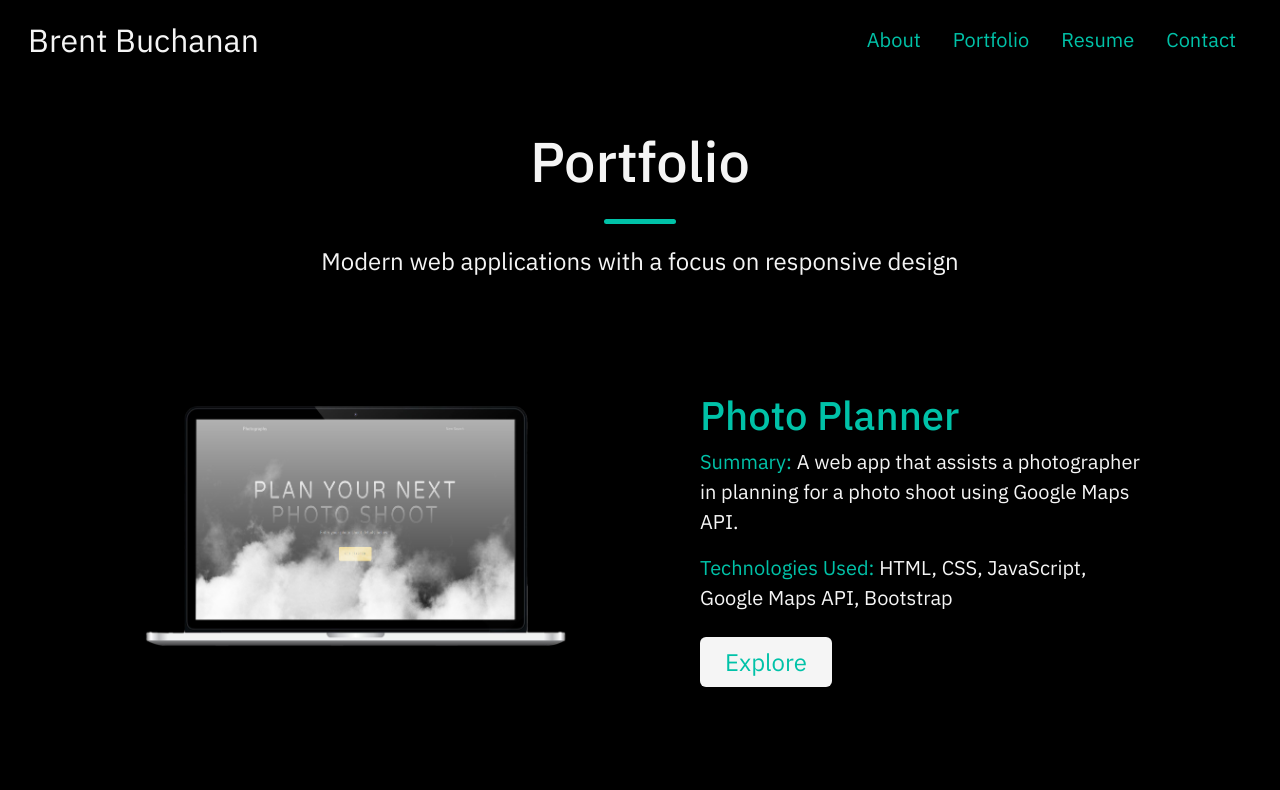
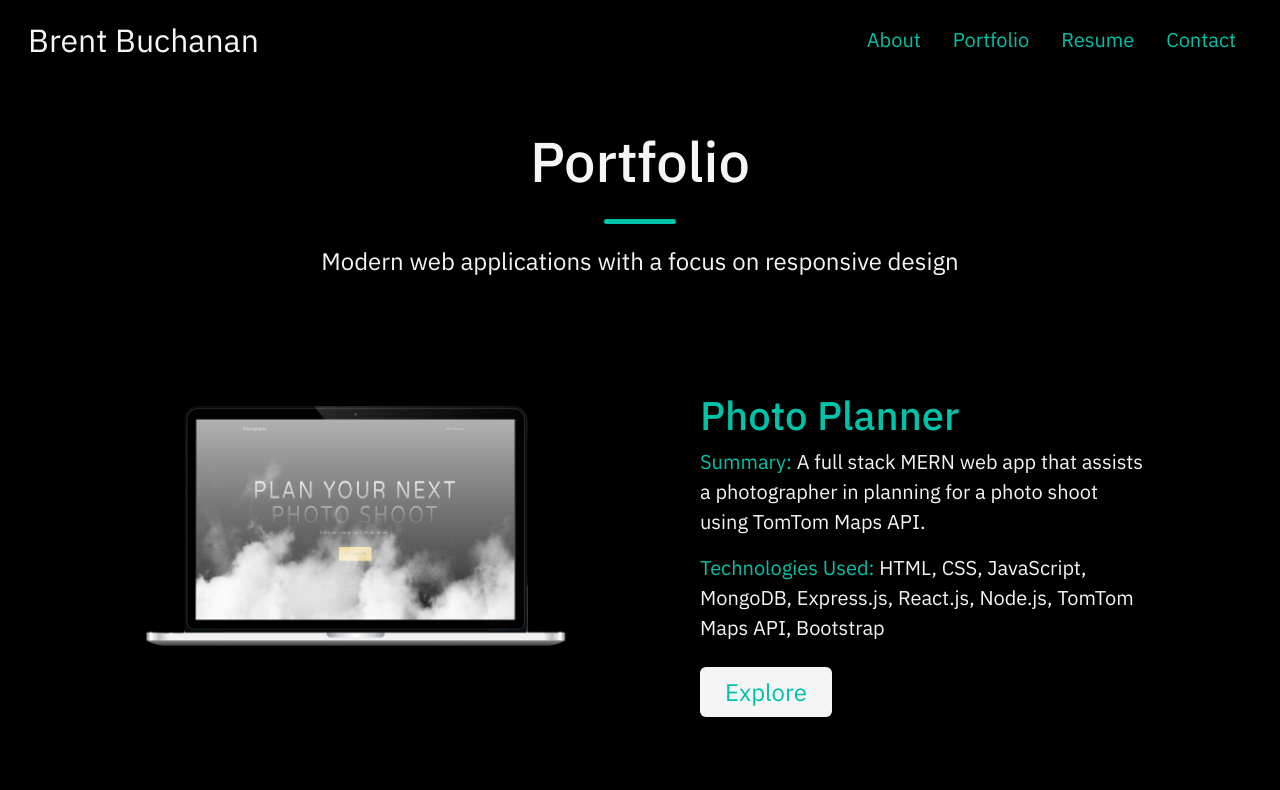
Before and after one commit to Brent-Bew-Canon/react-portfolio, a React (Vite) app: page /portfolio in a window 1280 px wide. Shown: the top 790 px of the page. Built offline with nearby package versions, Linux system fonts and the light colour scheme.

Commit message:
Updated photo planner project details

```diff
--- a/src/components/Elements.js
+++ b/src/components/Elements.js
@@ -9,16 +9,16 @@ import blogger from '../assets/images/blogger.png'
 export const elements = [
     {
         name: "Photo Planner",
-        description: "A web app that assists a photographer in planning for a photo shoot using Google Maps API.",
-        tech: "HTML, CSS, JavaScript, Google Maps API, Bootstrap",
-        tools: ['HTML', 'CSS', 'JavaScrip', 'Google Maps API', 'Bootstrap'],
+        description: "A full stack MERN web app that assists a photographer in planning for a photo shoot using TomTom Maps API.",
+        tech: "HTML, CSS, JavaScript, MongoDB, Express.js, React.js, Node.js, TomTom Maps API, Bootstrap",
+        tools: ['HTML', 'CSS', 'JavaScript', 'MongoDb', 'Express.js', 'React.js', 'Node.js', 'TomTom Maps API', 'Bootstrap'],
         image: photo,
         id: 1,
         subTitle: "Plan your scheduled photography job with ease!",
-        liveLink: "https://brent-bew-canon.github.io/Plan-Photo-Shoot/",
+        liveLink: "https://photoplanner.netlify.app/",
         repoLink: "https://github.com/Brent-Bew-Canon/Plan-Photo-Shoot",
-        overview: ['This app is designed to assist a real estate photographer plan their daily photo shoots regarding location, which equipment to pack, how many photos they need to take, and a general idea for any obvious flight restrictions for taking drone pictures.', 'The Google Map api generates a map view of the location by geolocating the address the user provides. The map is interactive - allowing the user to zoom in or out and switch to satellite view.', 'The number of photos is calculated by evaluating the given square footage of the property. Since airports are the most common flight restriction for drone pilots, the app asks for the user\'s best guess on proximity of the nearest airport. Then, it gives you a general idea on what your maximum legal altitude might be so you can come prepared.'],
-        screenshots: ['https://github.com/Brent-Bew-Canon/Plan-Photo-Shoot/raw/master/public/assets/img/photo%20(1).png', 'https://github.com/Brent-Bew-Canon/Plan-Photo-Shoot/raw/master/public/assets/img/photo%20(2).png', 'https://github.com/Brent-Bew-Canon/Plan-Photo-Shoot/raw/master/public/assets/img/photo%20(3).png', 'https://github.com/Brent-Bew-Canon/Plan-Photo-Shoot/raw/master/public/assets/img/photo%20(4).png']
+        overview: ['This web application helps a real estate photographer plan his/her photo shoot when they get a new job. It utilizes the TomTom API to generate a map based on the inputted address. It then tells the user how many photos to take based on square footage and a ballpark estimate on any flight restrictions for possible drone photos based on proximity to airports.', 'Users can create profiles with a login password and create jobs that are saved to their profile. They can view these jobs via the "My Jobs" page.', 'This web app is built on the MERN stack, and I currently have the server and client hosted separately. The database structure is built with Mongoose and MongoDB. I used React Router to navigate through the different pages on the front end.', 'Future features soon to be added are ability to delete jobs, ability to modify job details, ability to upload photos via AWS S3 bucket, and ability to share viewable links to jobs with uploaded photos to potential clients.'],
+        screenshots: ['https://github.com/Brent-Bew-Canon/Plan-Photo-Shoot/raw/master/client/public/assets/img/photo%20(1).png', 'https://github.com/Brent-Bew-Canon/Plan-Photo-Shoot/raw/master/client/public/assets/img/photo%20(2).png', 'https://github.com/Brent-Bew-Canon/Plan-Photo-Shoot/raw/master/client/public/assets/img/photo%20(3).png', 'https://github.com/Brent-Bew-Canon/Plan-Photo-Shoot/raw/master/client/public/assets/img/photo%20(4).png', 'https://github.com/Brent-Bew-Canon/Plan-Photo-Shoot/raw/master/client/public/assets/img/profile.png', 'https://github.com/Brent-Bew-Canon/Plan-Photo-Shoot/raw/master/client/public/assets/img/myjobs.png', 'https://github.com/Brent-Bew-Canon/Plan-Photo-Shoot/raw/master/client/public/assets/img/createjob.png']
     },
     {
         name: "Arizona Drone Photography",
--- a/src/pages/Project.jsx
+++ b/src/pages/Project.jsx
@@ -41,7 +41,7 @@ function ProjectMain(i) {
 
 function Screenshots(i) {
     return elements[i].screenshots.map(el =>
-        <img src={el} className="w-100 py-5 rounded" alt="" />)
+        <img key={el} src={el} className="w-100 py-5 rounded" alt="" />)
 }
 
 function Links(i) {
```
